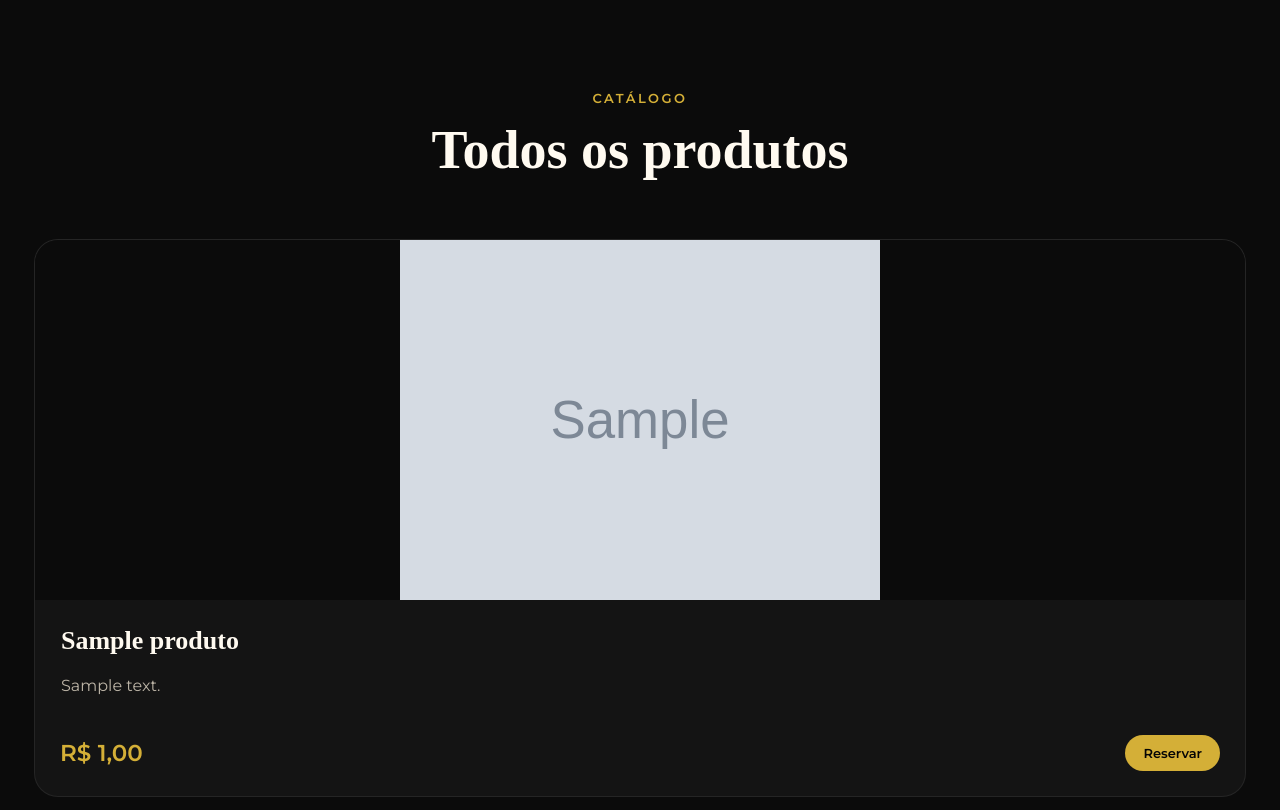
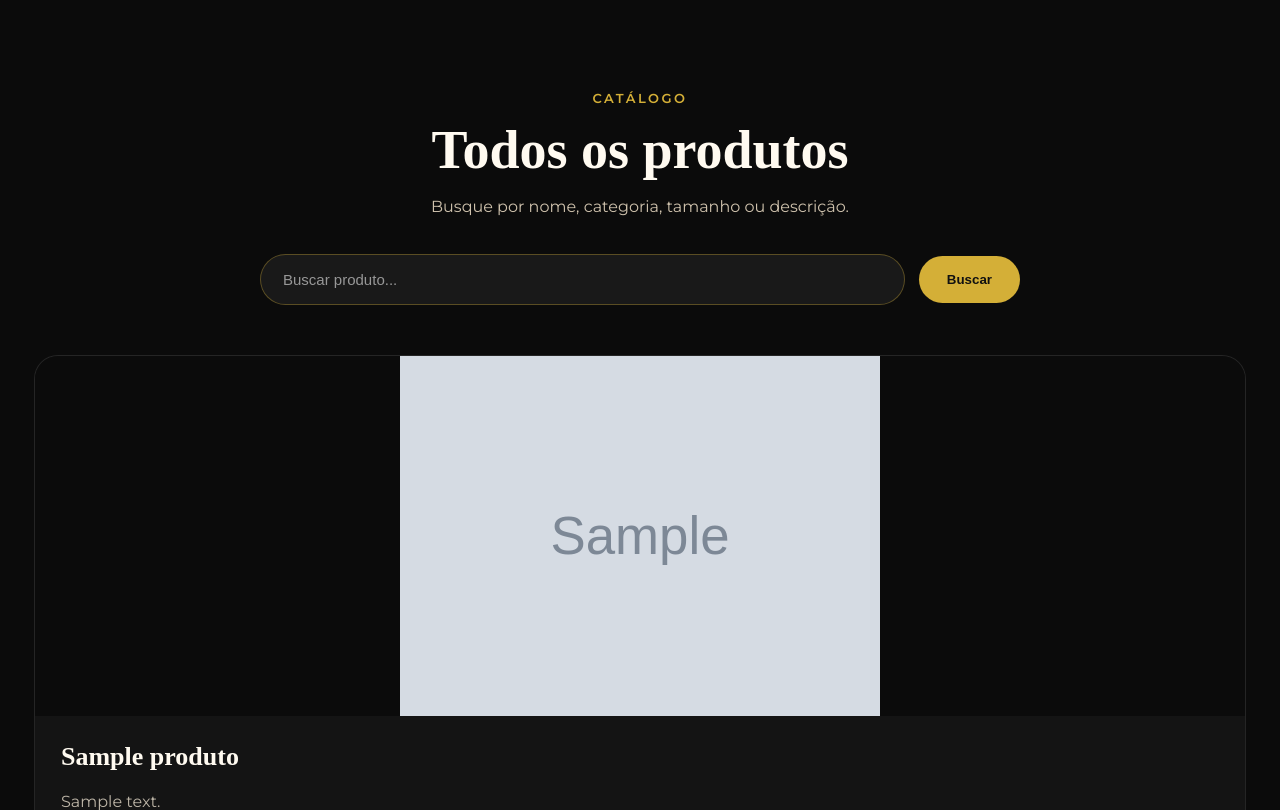
Before and after one commit to usoepronto-sys/divas-de-cristo, a Django app: page / in a window 1280 px wide. Shown: the part 2375-3185 px from the top of the page. Run offline with Django 5.2, Linux system fonts and the light colour scheme; tables that the repository leaves empty hold one stand-in row (values such as "Sample post"); grey boxes marked "Sample" are stand-in pictures.

Commit message:
Adiciona busca de produtos

```diff
--- a/loja/views.py
+++ b/loja/views.py
@@ -1,8 +1,11 @@
 from django.shortcuts import render, get_object_or_404
+from django.db.models import Q
 from .models import Produto, Categoria
 
 
 def home(request):
+    busca = request.GET.get('busca', '').strip()
+
     categorias = Categoria.objects.all()
 
     produtos_destaque = Produto.objects.filter(
@@ -14,10 +17,19 @@ def home(request):
         disponivel=True
     ).order_by('-criado_em')
 
+    if busca:
+        produtos = produtos.filter(
+            Q(nome__icontains=busca) |
+            Q(descricao__icontains=busca) |
+            Q(tamanho__icontains=busca) |
+            Q(categoria__nome__icontains=busca)
+        )
+
     contexto = {
         'categorias': categorias,
         'produtos_destaque': produtos_destaque,
         'produtos': produtos,
+        'busca': busca,
     }
 
     return render(request, 'home.html', contexto)
@@ -51,9 +63,7 @@ def detalhe_produto(request, id):
         disponivel=True
     ).exclude(
         id=produto.id
-    ).order_by(
-        '-criado_em'
-    )[:4]
+    ).order_by('-criado_em')[:4]
 
     contexto = {
         'produto': produto,
--- a/static/css/style.css
+++ b/static/css/style.css
@@ -652,3 +652,58 @@ body{
 .imagem-modal {
     display: none;
 }
+
+.busca-form {
+    max-width: 760px;
+    margin: -20px auto 50px;
+    display: flex;
+    gap: 14px;
+    justify-content: center;
+    align-items: center;
+    flex-wrap: wrap;
+}
+
+.busca-form input {
+    flex: 1;
+    min-width: 260px;
+    padding: 16px 22px;
+    border-radius: 999px;
+    border: 1px solid rgba(212, 175, 55, 0.35);
+    background: rgba(255, 255, 255, 0.06);
+    color: #fff;
+    outline: none;
+    font-size: 15px;
+}
+
+.busca-form input::placeholder {
+    color: rgba(255, 255, 255, 0.55);
+}
+
+.busca-form input:focus {
+    border-color: #d4af37;
+    box-shadow: 0 0 0 3px rgba(212, 175, 55, 0.12);
+}
+
+.busca-form button,
+.limpar-busca {
+    padding: 16px 28px;
+    border-radius: 999px;
+    border: none;
+    background: #d4af37;
+    color: #111;
+    font-weight: 700;
+    cursor: pointer;
+    text-decoration: none;
+}
+
+.limpar-busca {
+    background: transparent;
+    color: #d4af37;
+    border: 1px solid rgba(212, 175, 55, 0.45);
+}
+
+.resultado-busca {
+    text-align: center;
+    color: #d4af37;
+    margin-bottom: 32px;
+}
--- a/templates/home.html
+++ b/templates/home.html
@@ -51,7 +51,7 @@
 
     <div class="produtos-grid">
         {% for produto in produtos_destaque %}
-        {% include 'includes/produto_card.html' %}
+            {% include 'includes/produto_card.html' %}
         {% empty %}
         <div class="empty-message">
             <h3>Nenhum destaque cadastrado</h3>
@@ -65,15 +65,41 @@
     <div class="section-title">
         <span>Catálogo</span>
         <h2>Todos os produtos</h2>
+        <p>Busque por nome, categoria, tamanho ou descrição.</p>
     </div>
+
+    <form class="busca-form" method="get" action="{% url 'home' %}#todos-produtos">
+        <input
+            type="text"
+            name="busca"
+            value="{{ busca }}"
+            placeholder="Buscar produto..."
+        >
+
+        <button type="submit">
+            Buscar
+        </button>
+
+        {% if busca %}
+        <a class="limpar-busca" href="{% url 'home' %}#todos-produtos">
+            Limpar
+        </a>
+        {% endif %}
+    </form>
+
+    {% if busca %}
+    <div class="resultado-busca">
+        Resultado da busca por: <strong>{{ busca }}</strong>
+    </div>
+    {% endif %}
 
     <div class="produtos-grid">
         {% for produto in produtos %}
-        {% include 'includes/produto_card.html' %}
+            {% include 'includes/produto_card.html' %}
         {% empty %}
         <div class="empty-message">
-            <h3>Em breve novos produtos</h3>
-            <p>Nossa coleção está sendo preparada com carinho.</p>
+            <h3>Nenhum produto encontrado</h3>
+            <p>Tente buscar por outro nome, categoria ou tamanho.</p>
         </div>
         {% endfor %}
     </div>
```
